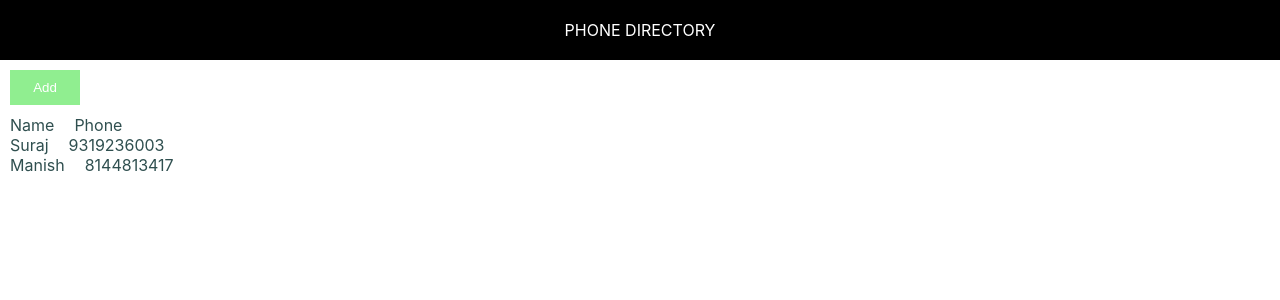
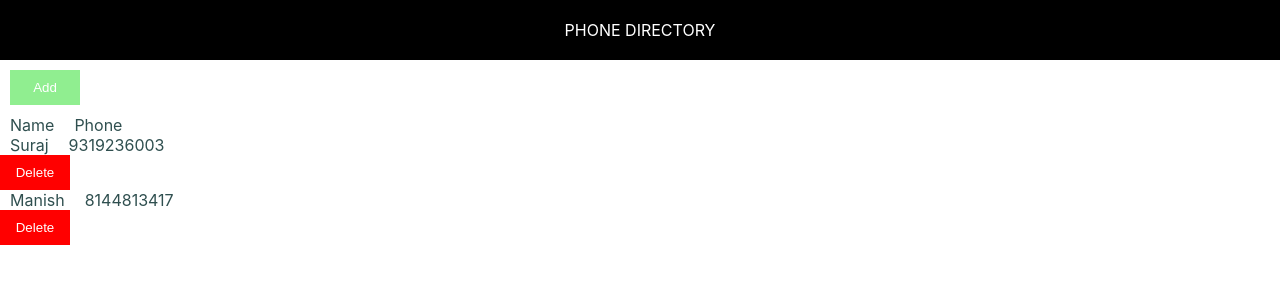
Before and after one commit to Xfreak22/new-phone-directory1, a React (Create React App) app in the folder new-phone-directory1/: page / in a window 1280 px wide. Shown: the top 300 px of the page. Built offline with nearby package versions, Linux system fonts and the light colour scheme.

Commit message:
Delete button added dynamically
Delete button added dynamically

```diff
--- a/new-phone-directory1/src/App.js
+++ b/new-phone-directory1/src/App.js
@@ -4,6 +4,14 @@ import Button1 from './button';
 
 class App extends Component {
   render() {
+    const Button2 = function() {
+      const buttonstyle1 = {background: "red", color: "white", margin: "auto", padding: 10, width: 70, border: "none"}
+      return(
+      <div>
+        <span><button style={buttonstyle1}>Delete</button></span>
+      </div>
+      )
+  }
     let subscriberlist = [
       {
         id: 1,
@@ -32,6 +40,8 @@ class App extends Component {
          return <div key={sub.id}>
                 <span style={{color: "darkslategrey", margin: "auto", padding: 10, width: "auto"}}>{sub.Name}</span>
                 <span style={{color: "darkslategrey", margin: "auto", padding: 10, width: "auto"}}>{sub.Phone}</span>
+                <Button2/>
+
          </div>
         })
       }
--- a/new-phone-directory1/src/button.js
+++ b/new-phone-directory1/src/button.js
@@ -9,4 +9,6 @@ const Button1 = function() {
     )
 }
 
+
+
 export default Button1;
```
